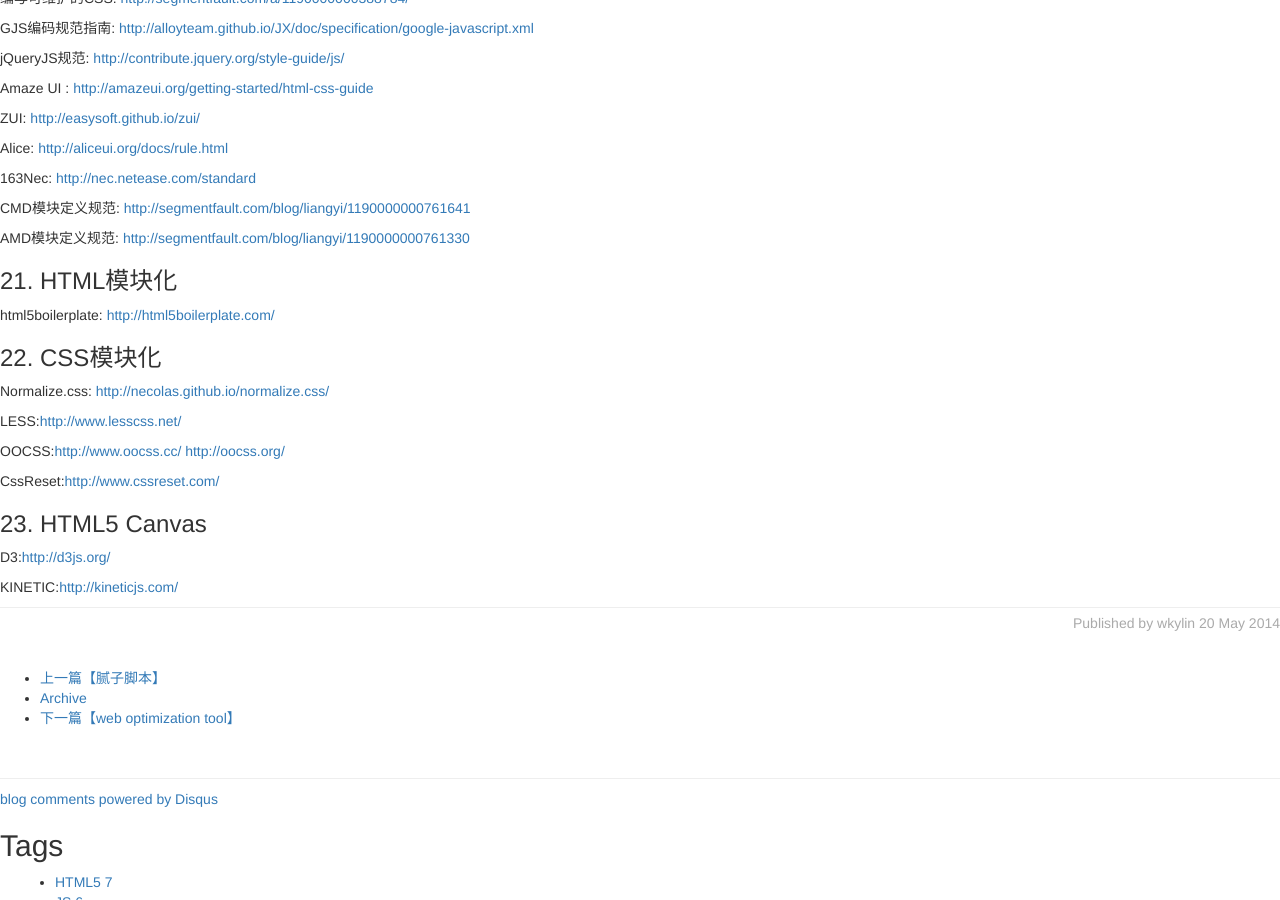
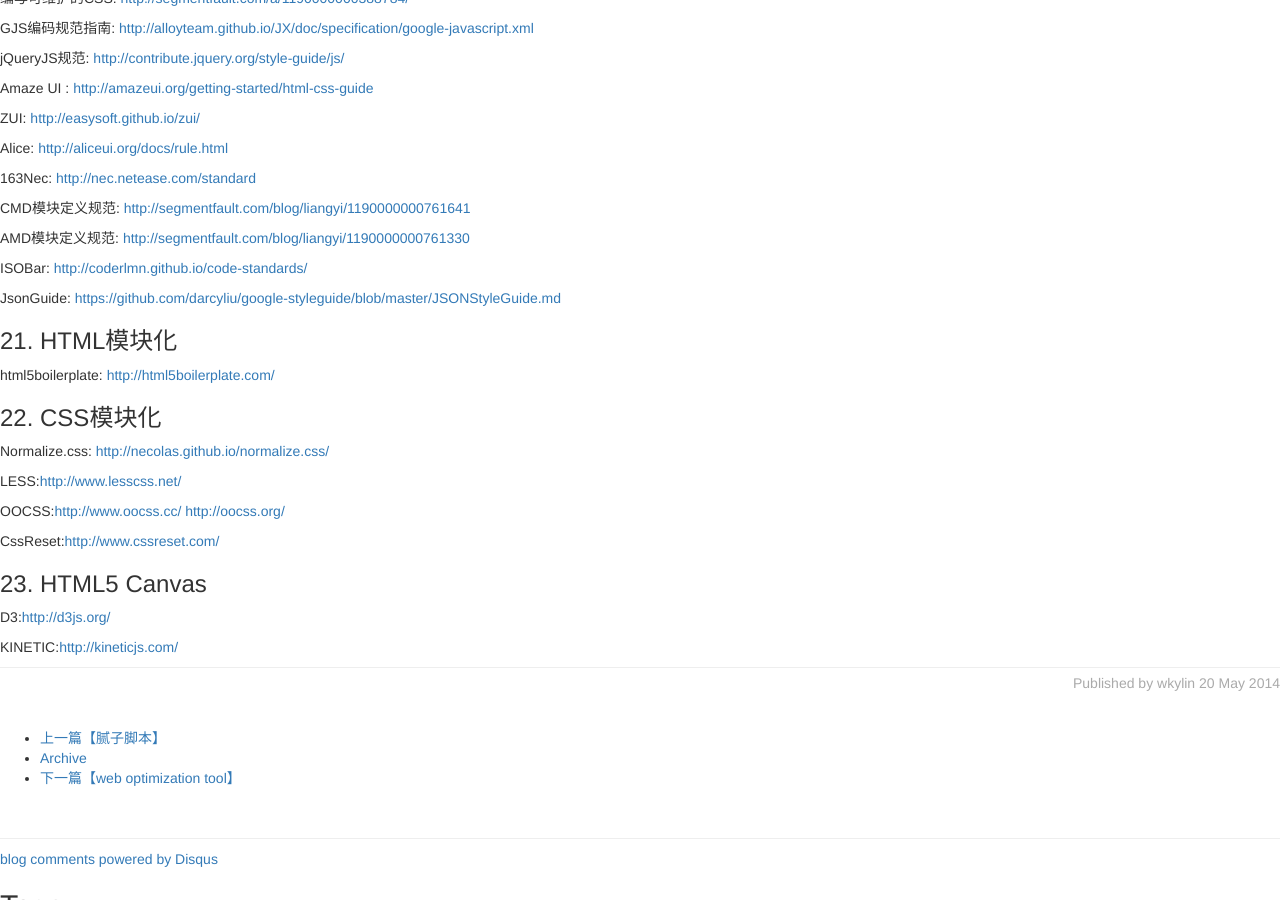
Before and after one commit to wkylin/wkylin.github.com, a Jekyll site: the page built from _posts/core-samples/2014-05-20-knowledge.md, in a window 1280 px wide and 900 px high, scrolled down 4028 px. Built offline with Jekyll 4.4.1, drawn with Linux system fonts in a browser that asks for light colours; nearby versions of some CDN libraries; library files that are not in the unit come from our copies; comment, search, counter and statistics services are not loaded; some of the changed lines change nothing that is shown.

Commit message:
Style Guide

```diff
--- a/_posts/core-samples/2014-05-20-knowledge.md
+++ b/_posts/core-samples/2014-05-20-knowledge.md
@@ -175,9 +175,9 @@
 
 ###20. 代码规范
 
-CSSGuide:<http://cssguidelin.es/>
+CSSGuide: <http://cssguidelin.es/>
 
-HTMLGuide:<http://www.thehtmlguide.com/>
+HTMLGuide: <http://www.thehtmlguide.com/>
 
 Code Guide: <http://alloyteam.github.io/code-guide/>
 
@@ -205,6 +205,9 @@
 
 AMD模块定义规范: <http://segmentfault.com/blog/liangyi/1190000000761330>
 
+ISOBar: <http://coderlmn.github.io/code-standards/>
+
+JsonGuide: <https://github.com/darcyliu/google-styleguide/blob/master/JSONStyleGuide.md>
 
 ###21. HTML模块化
 
```
